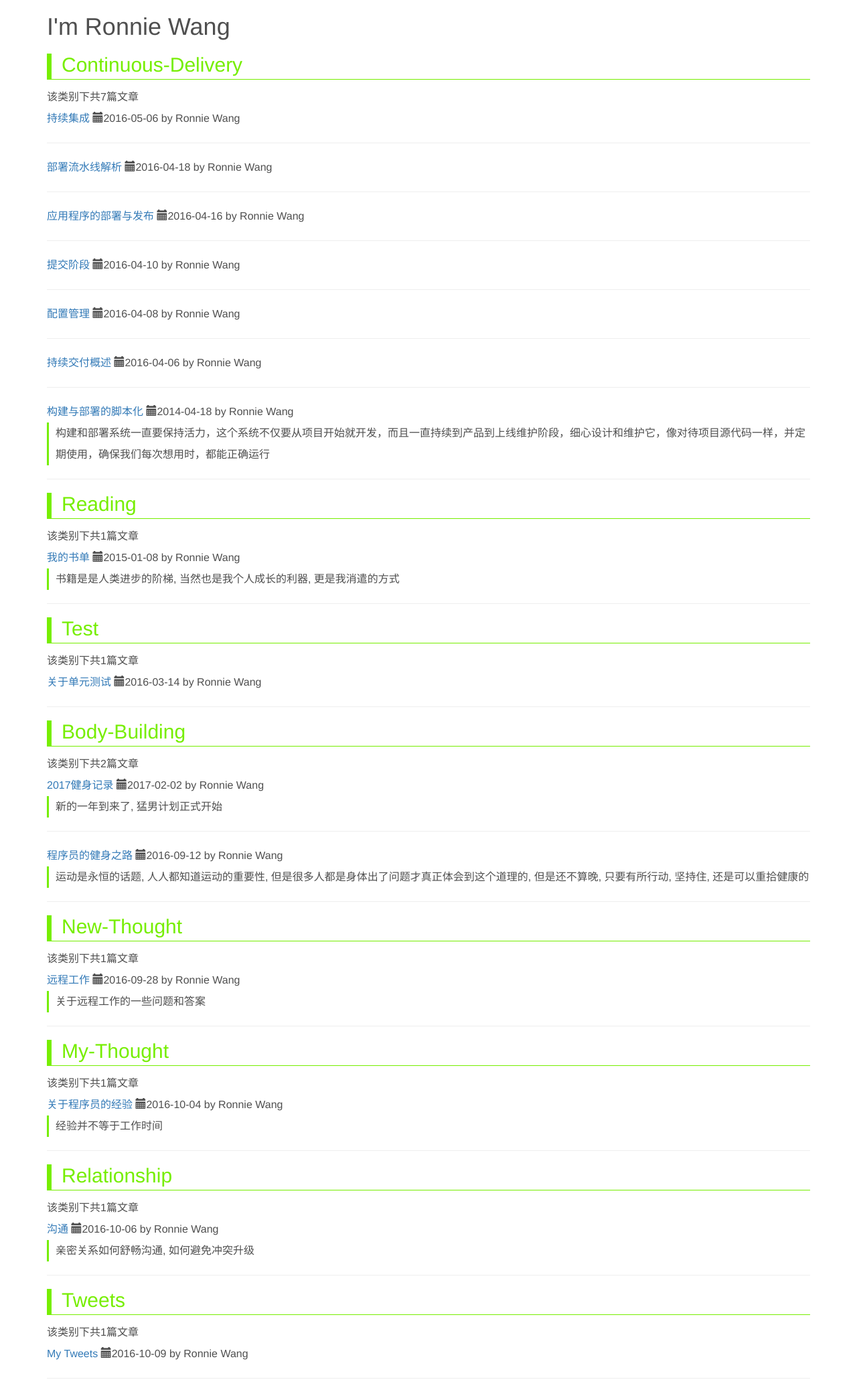
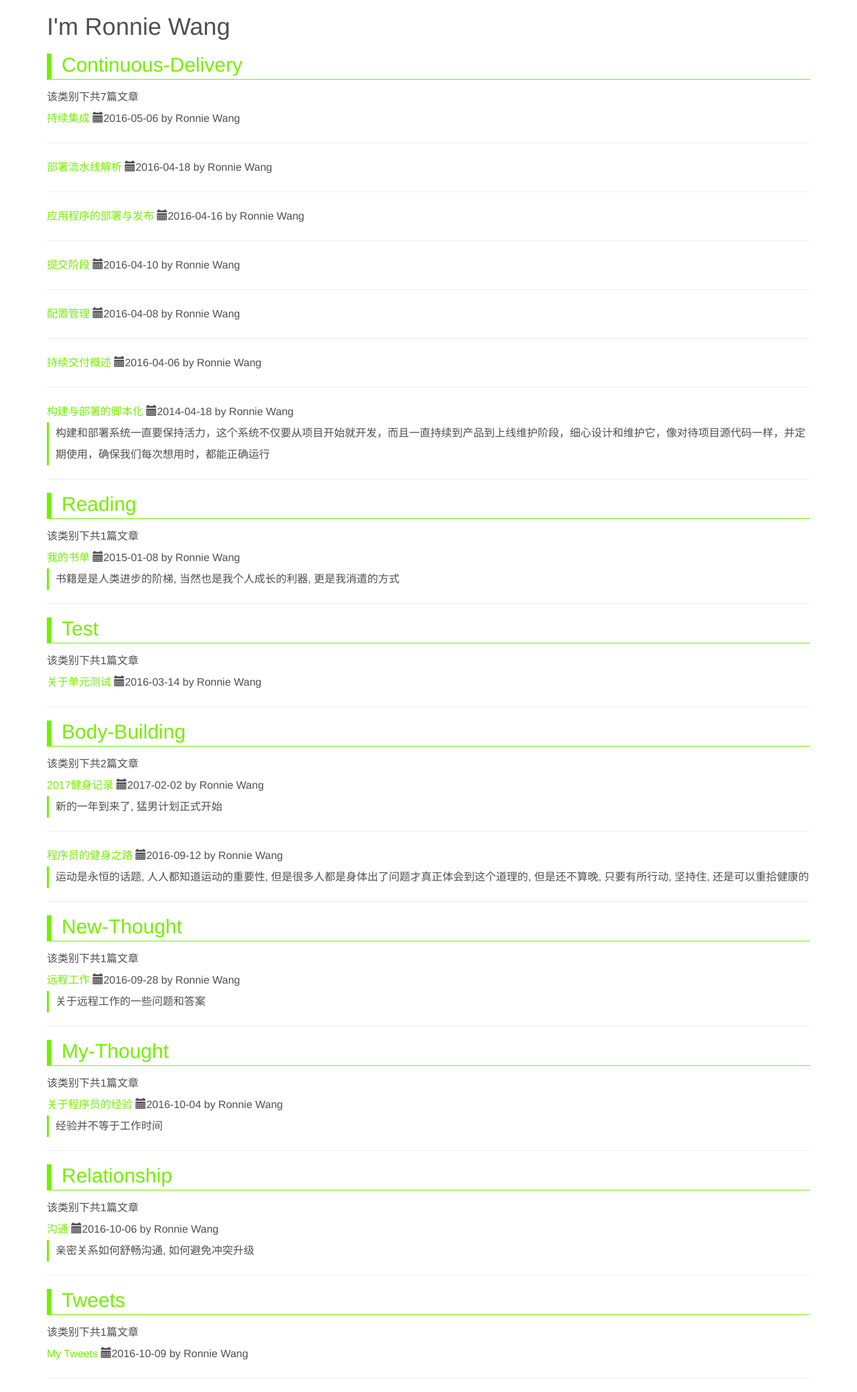
Before and after one commit to ronniewang/ronniewang.github.io, a Jekyll site: the page built from index.html, in a window 1280 px wide. Shown: the whole page at 67% size. Built offline with Jekyll 4.4.1, drawn with Linux system fonts in a browser that asks for light colours.

Commit message:
update css

```diff
--- a/_layouts/default.html
+++ b/_layouts/default.html
@@ -46,6 +46,14 @@
             /*padding: 20px 0px 20px 30px;*/
         }
 
+        a {
+            color: #76EE00;
+            text-decoration: none;
+        }
+
+        a:hover{
+            color: green;
+        }
     </style>
     <title>{{ page.title }}</title>
 </head>
```
